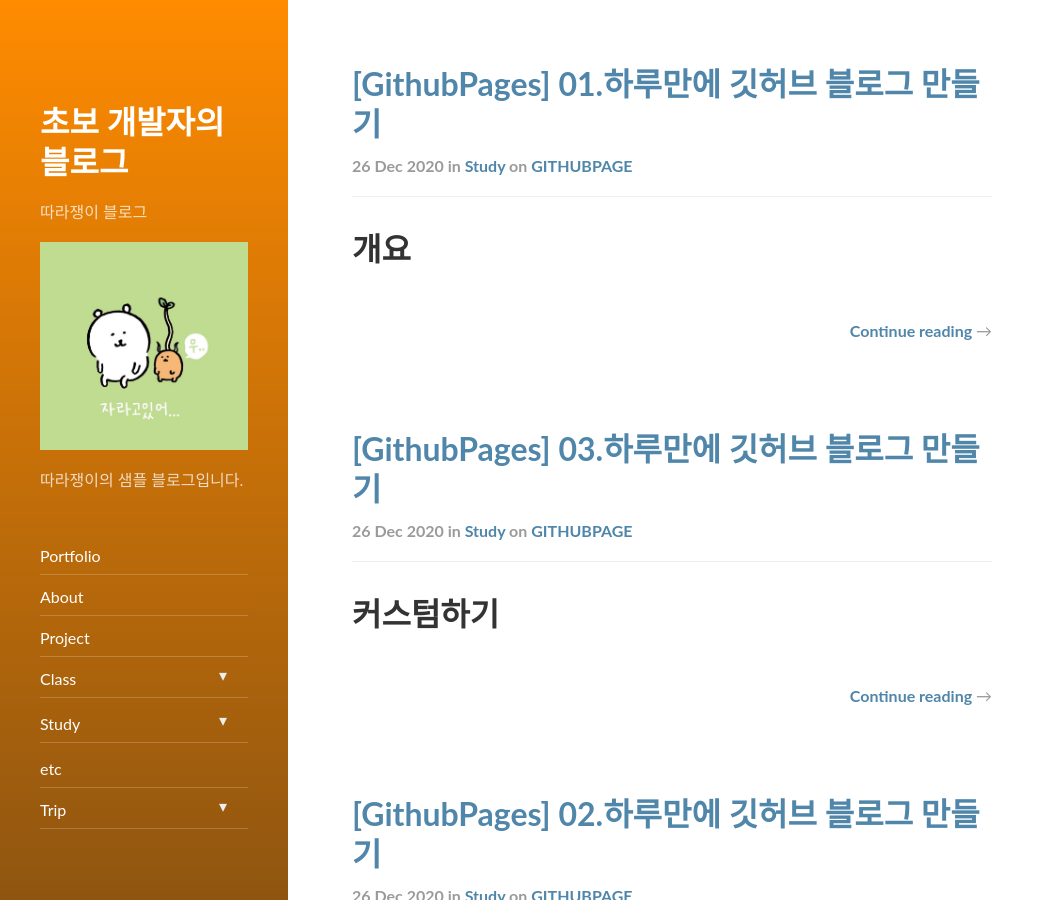
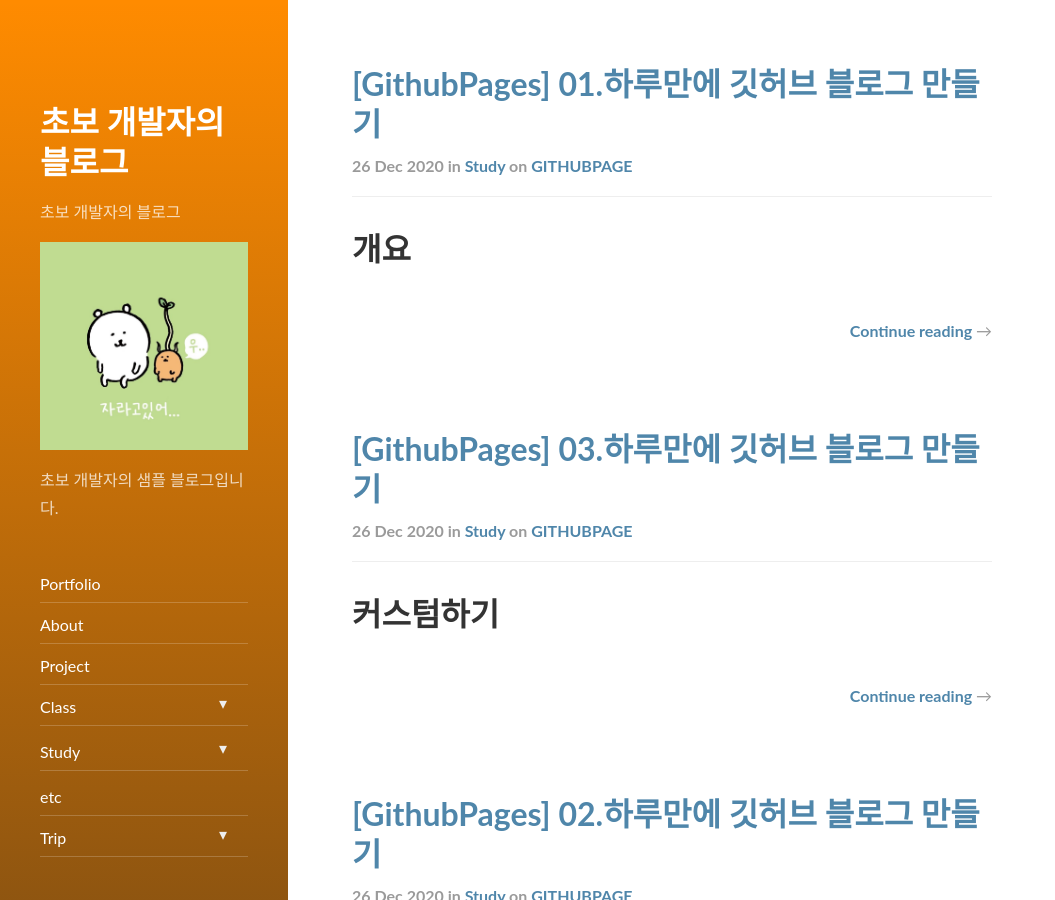
Before and after one commit to seorinP/seorinP.github.io, a Jekyll site: the page built from index.html, in a window 1280 px wide and 900 px high. Shown: the whole window, without its empty margins (0-1055 px from the left). Built offline with Jekyll 4.4.1, drawn with Linux system fonts in a browser that asks for light colours; nearby versions of some CDN libraries; the list of posts is cut into pages by our own code.

Commit message:
commit on 'master'

```diff
--- a/_config.yml
+++ b/_config.yml
@@ -13,12 +13,12 @@
 baseurl:             ""
 
 # A very short description of your page
-tagline:             "따라쟁이 블로그"
+tagline:             "초보 개발자의 블로그"
 
 # A short description of the page, used in the sidebar and as fallback for the meta description tag.
 # Markdown enabled, but don't use more than one paragraph (enforced by `>`)
 description:         >
-  따라쟁이의 샘플 블로그입니다.
+  초보 개발자의 샘플 블로그입니다.
 
 # This should be the same author as first entry in `_data/authors.yml`
 author:
```
